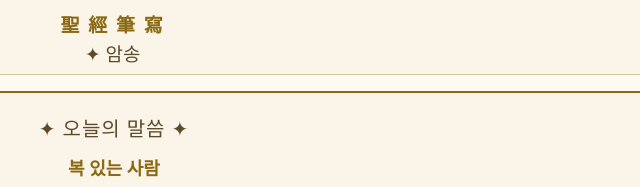
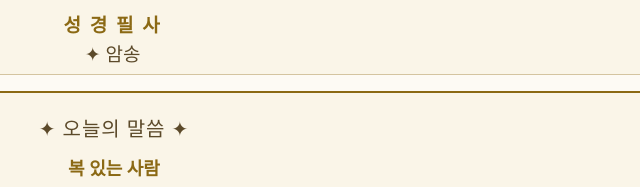
Before and after one commit to bible-writer/kjm-writing, a plain HTML site: page mobile/index.html in a window 1280 px wide. Shown: the top 187 px of the page, 526-1166 px from the left. Drawn offline with nearby package versions, Linux system fonts and the light colour scheme; no server answers; a web font is replaced by a local one.

Commit message:
Add files via upload

```diff
--- a/mobile/index.html
+++ b/mobile/index.html
@@ -3,7 +3,7 @@
 <head>
 <meta charset="UTF-8">
 <meta name="viewport" content="width=device-width, initial-scale=1.0, user-scalable=no, viewport-fit=cover">
-<title>성경 필사 Mobile v1-11 (음성입력)</title>
+<title>성경 필사 Mobile v1-14 (음성입력)</title>
 <script src="https://cdnjs.cloudflare.com/ajax/libs/sql.js/1.10.2/sql-wasm.js"></script>
 <style>
 @import url('https://fonts.googleapis.com/css2?family=Noto+Serif+KR:wght@400;700&family=Gowun+Batang:wght@400;700&display=swap');
@@ -748,7 +748,7 @@ html, body { height: 100%; background: var(--bg); font-family: "Gowun Batang", s
 <div class="m-header">
   <button class="hb-btn" id="hbBtn" onclick="openDrawer()" aria-label="메뉴 열기">☰</button>
   <div class="hb-title">
-    <h1>聖 經 筆 寫</h1>
+    <h1>성 경 필 사</h1>
     <p id="currentMenuLabel">✦ 암송</p>
   </div>
 </div>
```
